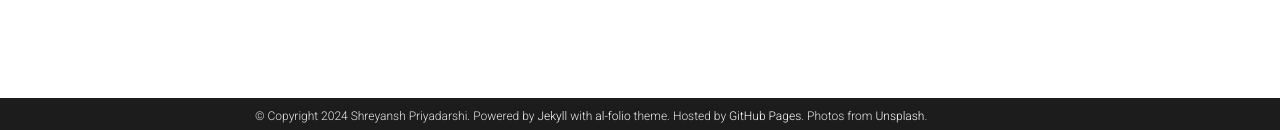
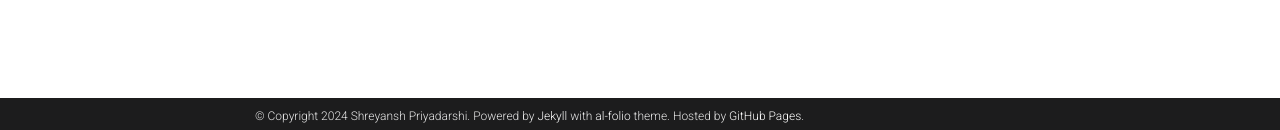
Before and after one commit to iamspriyadarshi/iamspriyadarshi.github.io, a Jekyll site: the page built from _pages/publications.md, in a window 1280 px wide. Shown: the part 767-897 px from the top of the page. Built offline with Jekyll 4.4.1, drawn with Linux system fonts in a browser that asks for light colours; comment, search, counter and statistics services are not loaded; a style sheet for code colours, icons or effects is not loaded; some of the changed lines change nothing that is shown.

Commit message:
Update _config.yml

```diff
--- a/_config.yml
+++ b/_config.yml
@@ -12,8 +12,7 @@
 footer_text: >
   Powered by <a href="https://jekyllrb.com/" target="_blank">Jekyll</a> with <a href="https://github.com/alshedivat/al-folio">al-folio</a> theme.
   Hosted by <a href="https://pages.github.com/" target="_blank">GitHub Pages</a>.
-  Photos from <a href="https://unsplash.com" target="_blank">Unsplash</a>.
-keywords: jekyll, jekyll-theme, academic-website, portfolio-website  # add your own keywords or leave empty
+keywords: Computational Oncology, Stem Cells, Bioinformatics, Machine Learning, Digital Health  # add your own keywords or leave empty
 
 lang: en # the language of your site (for example: en, fr, cn, ru, etc.)
 icon: ⚛️  # the emoji used as the favicon (alternatively, provide image name in /assets/img/)
@@ -41,7 +40,7 @@
 # will use title and url fields
 # Take a look to https://github.com/jekyll/jekyll-feed for more customization
 
-rss_icon: true
+rss_icon: false
 
 # -----------------------------------------------------------------------------
 # Layout
@@ -67,7 +66,7 @@
 # Social integration
 # -----------------------------------------------------------------------------
 
-github_username: # your GitHub user name
+github_username: # iamspriyadarshi
 gitlab_username: # your GitLab user name
 x_username: # your X handle
 mastodon_username: # your mastodon instance+username in the format instance.tld/@username
@@ -167,10 +166,10 @@
   news:
     defaults:
       layout: post
-    output: true
+    output: false
     permalink: /news/:path/
   projects:
-    output: true
+    output: false
     permalink: /projects/:path/
 
 announcements:
@@ -179,7 +178,7 @@
   limit: 5 # leave blank to include all the news in the `_news` folder
 
 latest_posts:
-  enabled: true
+  enabled: false
   scrollable: true # adds a vertical scroll bar if there are more than 3 new posts items
   limit: 3 # leave blank to include all the blog posts
 
```
